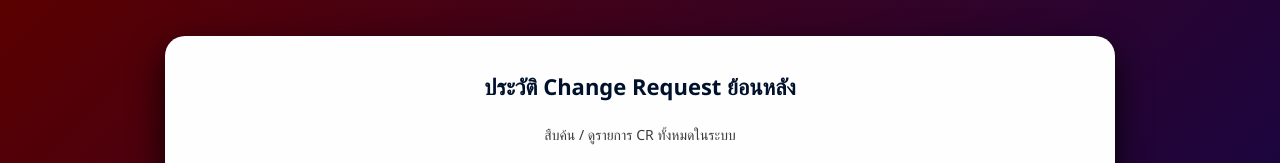
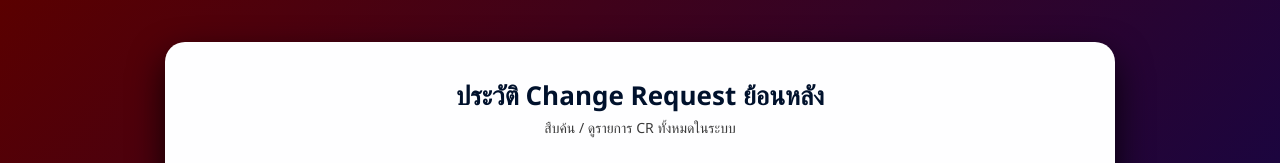
Before and after one commit to NTPmm11/IT, a Vue app in the folder frontend/: page /list in a window 1280 px wide. Shown: the top 163 px of the page. Built offline with nearby package versions, Linux system fonts and the light colour scheme; no server answers; sample sign-in values are in the browser's storage.

Commit message:
Fontsize

```diff
--- a/frontend/src/assets/css/form.css
+++ b/frontend/src/assets/css/form.css
@@ -20,7 +20,7 @@
 
 .header-section h1 {
   color: #00112c;
-  font-size: 22px;
+  font-size: 26px;
   font-weight: 800;
 }
 
--- a/frontend/src/views/ListView.vue
+++ b/frontend/src/views/ListView.vue
@@ -267,6 +267,17 @@ export default {
 .btn-pdf:hover {
 background-color: #0a1b33;
 }
+h1 {
+  margin-bottom: 0;
+  font-size: 26px;
+  font-weight: 600;
+  color: #1e3a8a;
+}
+p {
+  margin-top: 4px;
+  color: #2d3036;
+  font-size: 16px;
+}
 
 .status-draft       { background: #e5e7eb; color: #4b5563; }
 .status-submitted    { background: #fef3c7; color: #92400e; }
```
